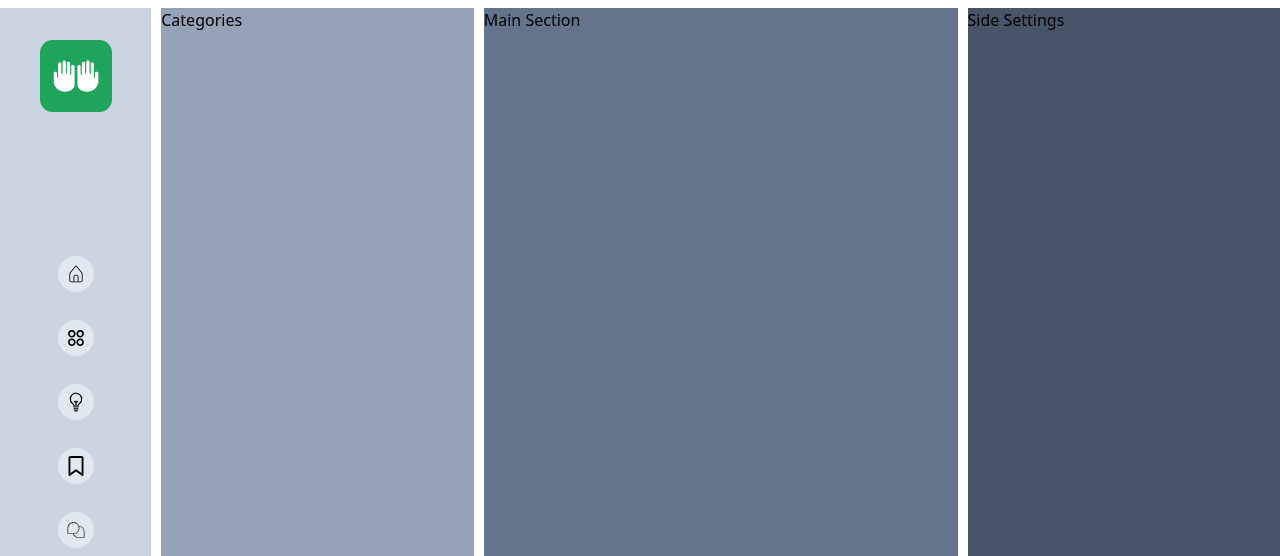
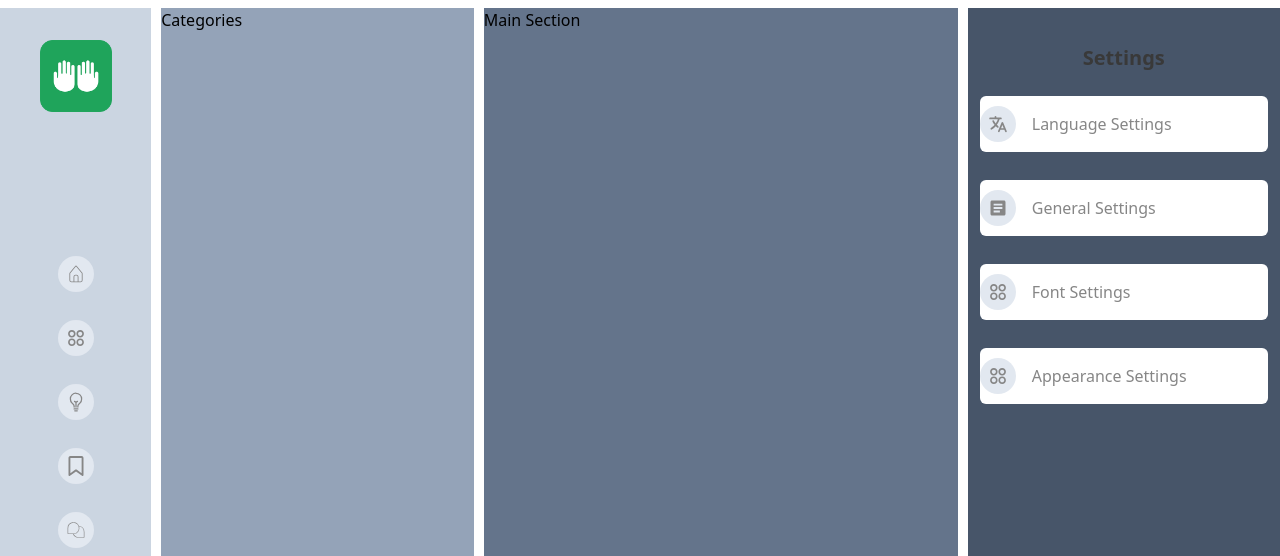
Before and after one commit to Fahim1837/IRD-Assignment, a React (Vite) app: page / in a window 1280 px wide. Shown: the part 244-800 px from the top of the page. Built offline with nearby package versions, Linux system fonts and the light colour scheme.

Commit message:
Styled Settings

```diff
--- a/src/App.tsx
+++ b/src/App.tsx
@@ -1,4 +1,5 @@
 import NavBar from "./components/navigation/NavBar"
+import Settings from "./components/side bar/Settings"
 import SideBar from "./components/side bar/SideBar"
 
 function App() {
@@ -9,7 +10,7 @@ function App() {
 			<div className="col-span-1 bg-slate-300"><SideBar/></div>
 			<div className="col-span-2 bg-slate-400 tablet:hidden">Categories</div>
 			<div className="col-span-3 bg-slate-500">Main Section</div>
-			<div className="col-span-2 bg-slate-600 laptop:hidden">Side Settings</div>
+			<div className="col-span-2 bg-slate-600 laptop:hidden"><Settings/></div>
    		</div>
 		</>
   )
--- /dev/null
+++ b/src/components/side bar/Settings.tsx
@@ -0,0 +1,31 @@
+import { IoLanguage } from "react-icons/io5"
+import { IoMdListBox } from "react-icons/io"
+import { RiApps2Line } from "react-icons/ri"
+
+function Settings() {
+    const icons = [
+        {id: 1, icon: <IoLanguage   size={20} color="#868686"/>, title: 'Language Settings'},
+        {id: 2, icon: <IoMdListBox  size={20} color="#868686"/>, title: 'General Settings'},
+        {id: 3, icon: <RiApps2Line  size={20} color="#868686"/>, title: 'Font Settings'},
+        {id: 4, icon: <RiApps2Line  size={20} color="#868686"/>, title: 'Appearance Settings'},
+
+    ]
+
+  return (
+      <div className="flex flex-col gap-6 items-center m-9">
+            <h1 className="text-[#393939] font-bold text-xl">Settings</h1>
+        <ul className="flex flex-col gap-7">
+            {icons.map((item) =>
+            <li className=" w-72 h-14 flex items-center gap-4 rounded-md bg-white" key={item.id}>
+                <button className="bg-slate-200 p-2 rounded-full">{item.icon}</button>
+                <p className="text-[#868686]">{item.title}</p>
+            </li>)}
+
+
+        </ul>
+    </div>
+    )
+}
+
+
+export default Settings
--- a/src/components/side bar/SideBar.tsx
+++ b/src/components/side bar/SideBar.tsx
@@ -9,13 +9,13 @@ import Donate from "./Donate"
 
 function SideBar() {
     const icons = [
-    <CiHome size={20}/>,
-    <RiApps2Line  size={20}/>,
-    <IoBulbOutline size={20}/>,
-    <FaRegBookmark size={20}/>,
-    <PiChatsTeardropThin size={20}/>,
-    <RiMedicineBottleLine size={20}/>,
-    <IoMdBook  size={20}/>
+    <CiHome               size={20} color="#868686" />,
+    <RiApps2Line          size={20} color="#868686" />,
+    <IoBulbOutline        size={20} color="#868686" />,
+    <FaRegBookmark        size={20} color="#868686" />,
+    <PiChatsTeardropThin  size={20} color="#868686" />,
+    <RiMedicineBottleLine size={20} color="#868686" />,
+    <IoMdBook             size={20} color="#868686" />
 ]
   return (
     <div className="flex flex-col gap-36 items-center m-8">
--- a/src/index.css
+++ b/src/index.css
@@ -3,5 +3,7 @@
 @tailwind utilities;
 @layer components {
     @import url('https://fonts.googleapis.com/css2?family=Inter:wght@100..900&family=Poppins:ital,wght@0,400;0,600;0,700;0,800;0,900;1,600;1,700;1,800;1,900&family=Roboto:ital,wght@0,100;0,300;0,400;0,500;0,700;0,900;1,100;1,300;1,400;1,500;1,700;1,900&display=swap');
-    @import url('https://fonts.googleapis.com/css2?family=Inter:wght@100..900&family=Poppins:ital,wght@0,100;0,200;0,300;0,400;0,500;0,600;0,700;0,800;0,900;1,100;1,200;1,300;1,400;1,500;1,600;1,700;1,800;1,900&family=Roboto:ital,wght@0,100;0,300;0,400;0,500;0,700;0,900;1,100;1,300;1,400;1,500;1,700;1,900&display=swap')
+    @import url('https://fonts.googleapis.com/css2?family=Inter:wght@100..900&family=Poppins:ital,wght@0,100;0,200;0,300;0,400;0,500;0,600;0,700;0,800;0,900;1,100;1,200;1,300;1,400;1,500;1,600;1,700;1,800;1,900&family=Roboto:ital,wght@0,100;0,300;0,400;0,500;0,700;0,900;1,100;1,300;1,400;1,500;1,700;1,900&display=swap');
+
+
 }
```
